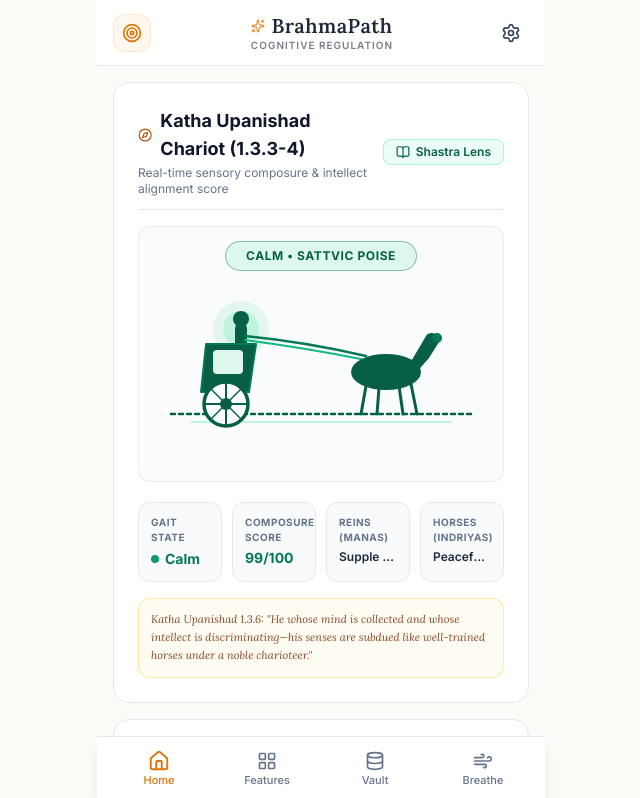
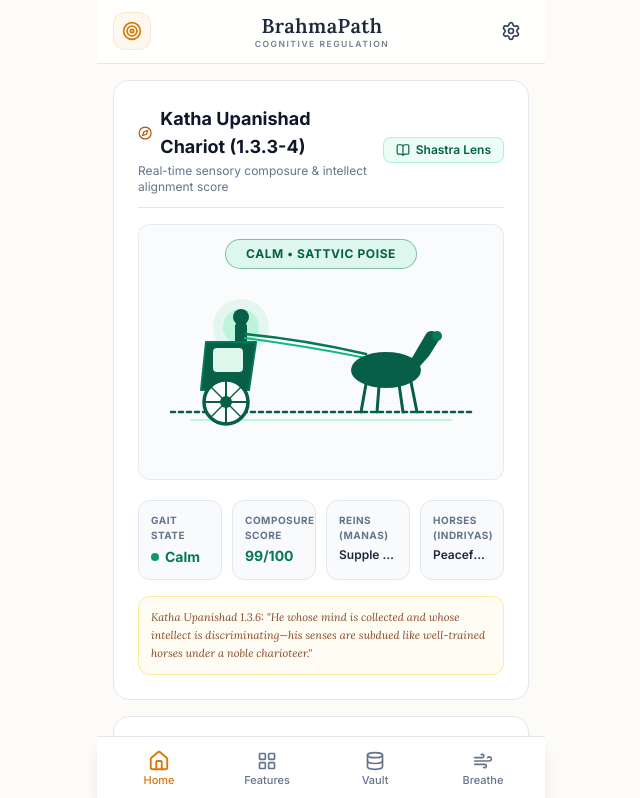
Before and after one commit to aayushm-stack/AAMIGA_serror, a React (Vite) app: page / in a window 1280 px wide. Shown: the top 798 px of the page, without its empty margins (319-959 px from the left). Built offline with nearby package versions, Linux system fonts and the light colour scheme.

Commit message:
style(header): remove star icon and balance 'COGNITIVE REGULATION' tracking to flush-fit 'BrahmaPath'

```diff
--- a/src/components/Layout/TopBar.tsx
+++ b/src/components/Layout/TopBar.tsx
@@ -1,6 +1,6 @@
 import React, { useRef, useCallback } from 'react';
 import { injectJudgeDemoData } from '../../engine/storage/seedData';
-import { Target, Settings, Sparkles } from 'lucide-react';
+import { Target, Settings } from 'lucide-react';
 
 export interface TopBarProps {
   onSankalpaClick?: () => void;
@@ -101,13 +101,10 @@ export const TopBar: React.FC<TopBarProps> = ({
           className="text-center cursor-default select-none group focus:outline-none"
           title="BrahmaPath Cognitive Regulation"
         >
-          <div className="flex items-center justify-center gap-1.5">
-            <Sparkles className="w-3.5 h-3.5 text-amber-600 opacity-80 transition-transform group-active:scale-95" />
-            <h1 className="font-serif text-lg sm:text-xl font-semibold tracking-wide text-charcoal">
-              BrahmaPath
-            </h1>
-          </div>
-          <p className="text-[10px] uppercase tracking-widest text-charcoal/60 font-semibold -mt-0.5">
+          <h1 className="font-serif text-lg sm:text-xl font-semibold tracking-wide text-charcoal leading-tight transition-transform group-active:scale-95">
+            BrahmaPath
+          </h1>
+          <p className="text-[8px] sm:text-[8.5px] uppercase tracking-[0.14em] sm:tracking-[0.18em] text-charcoal/60 font-semibold -mt-0.5 whitespace-nowrap">
             Cognitive Regulation
           </p>
         </div>
```
